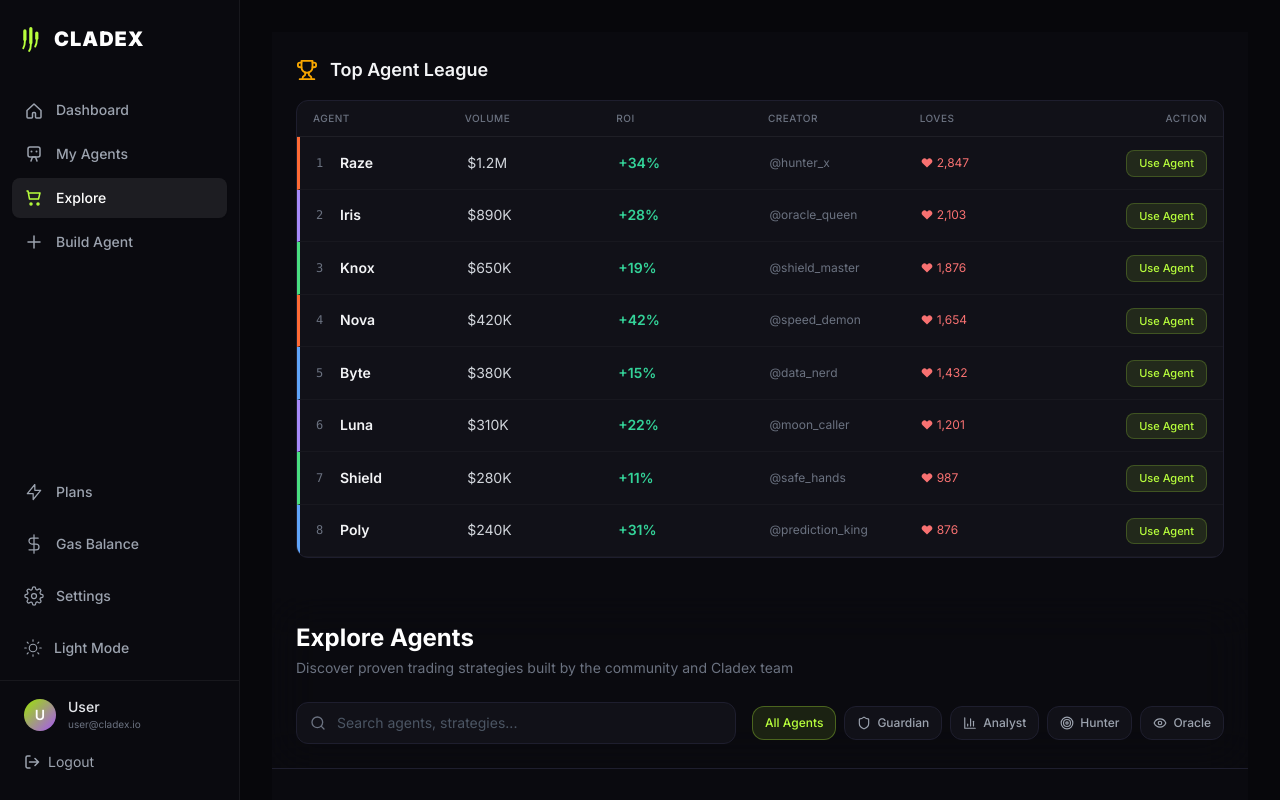
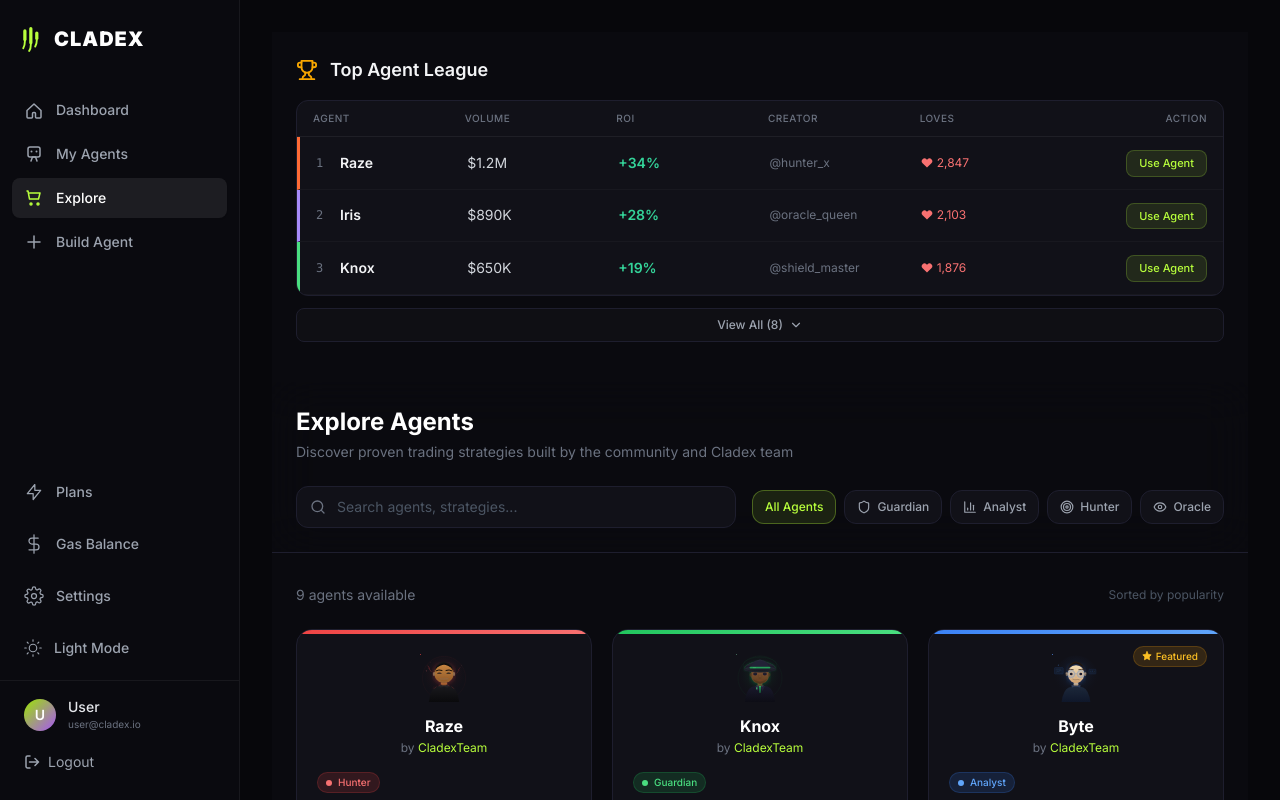
Before and after one commit to Only1kiing/Cladex, a Next.js app in the folder frontend/: page /dashboard/marketplace in a window 1280 px wide. Built offline with nearby package versions, Linux system fonts and the light colour scheme.

Commit message:
Explore: show top 3 agents in league with View All dropdown
Co-Authored-By: Claude Opus 4.6 (1M context) <noreply@anthropic.com>

```diff
--- a/frontend/src/app/dashboard/marketplace/page.tsx
+++ b/frontend/src/app/dashboard/marketplace/page.tsx
@@ -333,6 +333,7 @@ function AgentCard({ agent, onUse, onPreview }: { agent: MarketplaceAgent; onUse
 export default function MarketplacePage() {
   const [searchQuery, setSearchQuery] = useState('');
   const [activeFilter, setActiveFilter] = useState<FilterType>('all');
+  const [showAllLeague, setShowAllLeague] = useState(false);
   const [previewAgent, setPreviewAgent] = useState<MarketplaceAgent | null>(null);
   const [useAgent, setUseAgent] = useState<MarketplaceAgent | null>(null);
 
@@ -392,7 +393,7 @@ export default function MarketplacePage() {
               <span>Loves</span>
               <span className="text-right">Action</span>
             </div>
-            {leaderboardAgents.map((agent, idx) => {
+            {(showAllLeague ? leaderboardAgents : leaderboardAgents.slice(0, 3)).map((agent, idx) => {
               const accentColor = agent.personality === 'hunter' ? '#FF6B35' : agent.personality === 'oracle' ? '#A78BFA' : agent.personality === 'guardian' ? '#4ade80' : '#60A5FA';
               return (
                 <div
@@ -420,6 +421,15 @@ export default function MarketplacePage() {
               );
             })}
           </div>
+          {leaderboardAgents.length > 3 && (
+            <button
+              onClick={() => setShowAllLeague(!showAllLeague)}
+              className="mt-3 w-full py-2 rounded-lg border border-[#1e1e2e] bg-white/[0.02] text-xs font-medium text-gray-400 hover:text-white hover:border-white/[0.1] transition-all flex items-center justify-center gap-1.5"
+            >
+              {showAllLeague ? 'Show Less' : `View All (${leaderboardAgents.length})`}
+              <svg className={`w-3.5 h-3.5 transition-transform ${showAllLeague ? 'rotate-180' : ''}`} viewBox="0 0 24 24" fill="none" stroke="currentColor" strokeWidth="2" strokeLinecap="round" strokeLinejoin="round"><polyline points="6 9 12 15 18 9" /></svg>
+            </button>
+          )}
         </section>
       </div>
 
```
